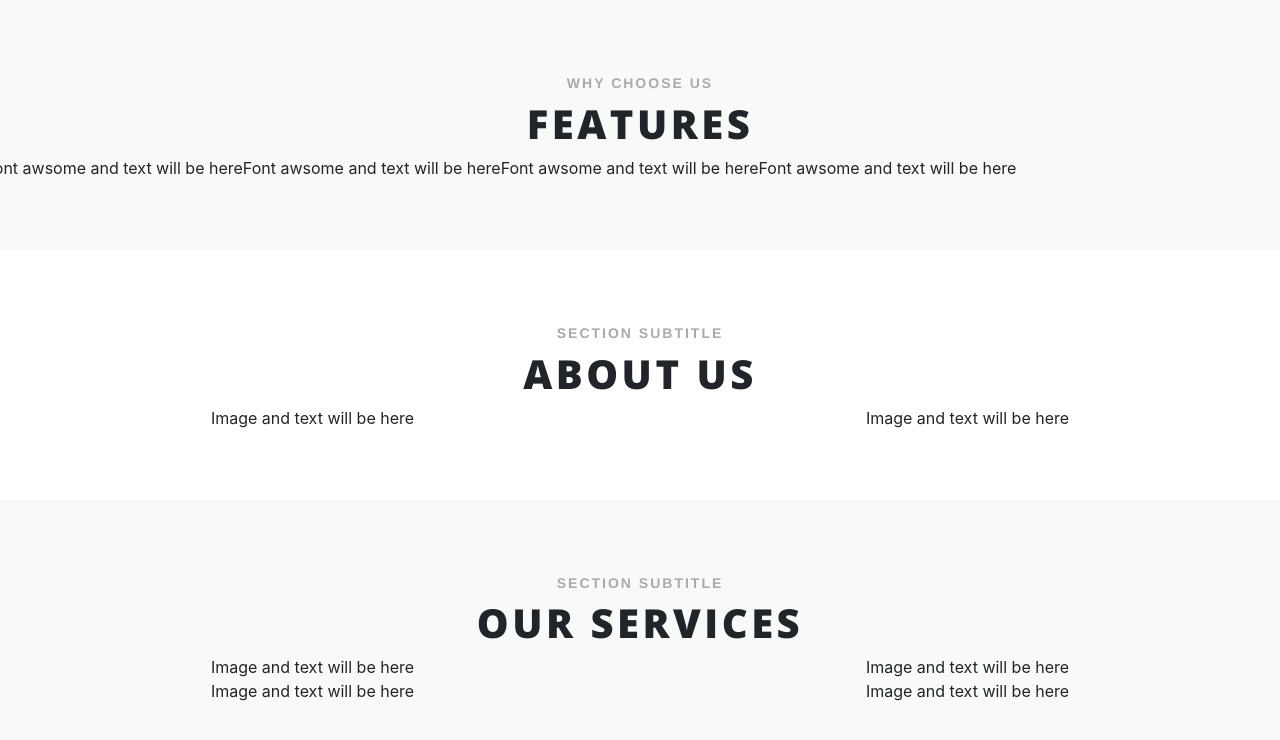
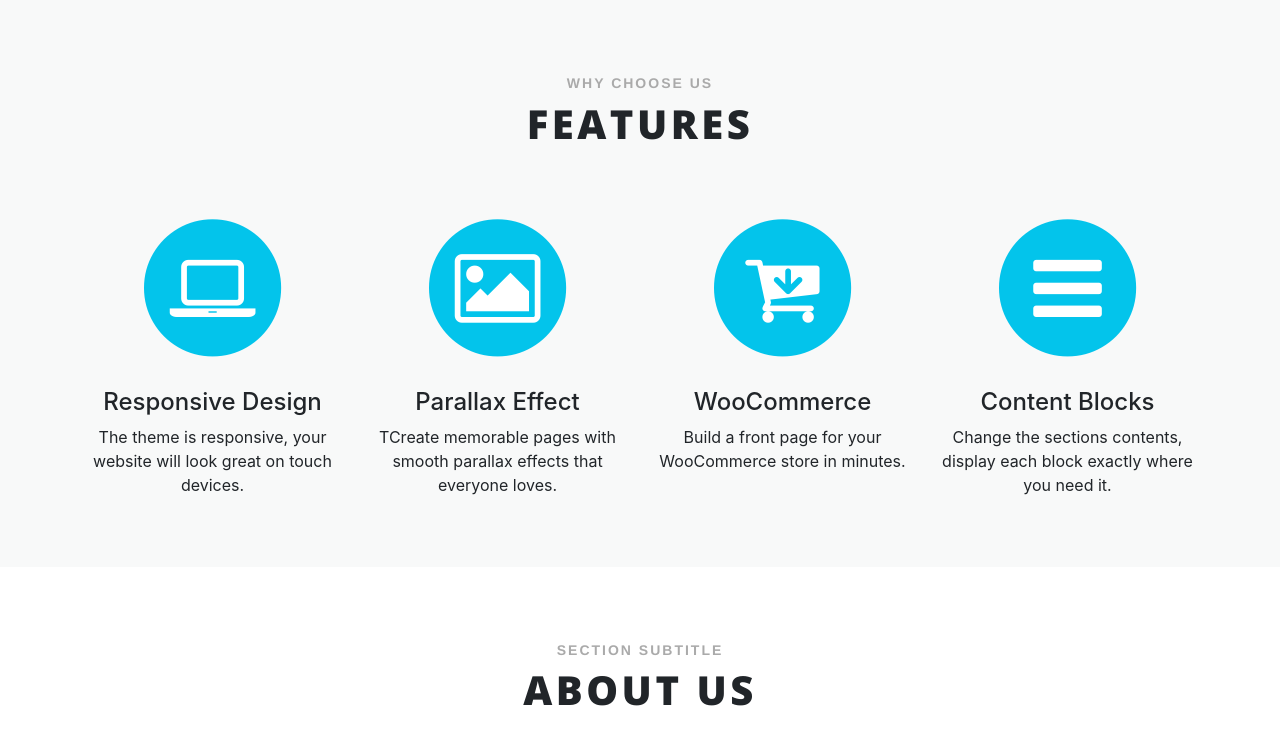
Before and after one commit to immortal-c1903l/final_bootstrap, a plain HTML site: page index.html in a window 1280 px wide. Shown: the part 800-1540 px from the top of the page. Drawn offline with nearby package versions, Linux system fonts and the light colour scheme.

Commit message:
Feature section + Change (text-center) to (Title section) !Note: Caution for Thang

```diff
--- a/index.html
+++ b/index.html
@@ -10,6 +10,7 @@
     <script type="text/javascript" src="script.js"></script>
     <link rel="stylesheet" href="vendor/font-awesome.css">
     <link rel="stylesheet" href="style.css">
+    <link rel="stylesheet" href="css/animate.css">
 
 </head>
 <body>
@@ -63,7 +64,8 @@
 <!--Hùng code tại đây-->
 <div id="features">
     <div class="container-fluid container-padding container-meta">
-        <div class="text-center">
+        <div class="container">
+            <div class="title-section">
                 <div class="col-xs-12">
                     <div class="text-xs-center">
                         <h5 class="text-center subtitle">WHY CHOOSE US</h5>
@@ -71,18 +73,62 @@
                     </div>
                 </div>
             </div>
-        <div class="row items text-xs-center">
+            <div class="row">
+
+                    <div class="features-item col-lg-3 wow slideInUp" >
+                        <div class="features-media">
+                            <span class="fa-stack fa-5x">
+                                <i class="fa fa-circle fa-stack-2x icon-background-default"></i>
+                                <i class="feature-icon fa fa-laptop fa-stack-1x"></i>
+                            </span>
+
+                        </div>
+                        <h4>Responsive Design</h4>
                         <div class="col-xs-3">
-                Font awsome and text will be here
+                            The theme is responsive, your website will look great on touch devices.
                         </div>
+                    </div>
+
+                <div class="features-item col-lg-3 wow slideInUp" >
+                    <div class="features-media">
+                            <span class="fa-stack fa-5x">
+                                <i class="fa fa-circle fa-stack-2x icon-background-default"></i>
+                                <i class="feature-icon fa fa-photo fa-stack-1x"></i>
+                            </span>
+
+                    </div>
+                    <h4>Parallax Effect</h4>
                     <div class="col-xs-3">
-                Font awsome and text will be here
+                        TCreate memorable pages with smooth parallax effects that everyone loves.
                     </div>
+                </div>
+
+                <div class="features-item col-lg-3 wow slideInUp" >
+                    <div class="features-media">
+                            <span class="fa-stack fa-5x">
+                                <i class="fa fa-circle fa-stack-2x icon-background-default"></i>
+                                <i class="feature-icon fa fa-cart-arrow-down fa-stack-1x"></i>
+                            </span>
+
+                    </div>
+                    <h4>WooCommerce</h4>
                     <div class="col-xs-3">
-                Font awsome and text will be here
+                        Build a front page for your WooCommerce store in minutes.
                     </div>
+                </div>
+
+                <div class="features-item col-lg-3 wow slideInUp" >
+                    <div class="features-media">
+                            <span class="fa-stack fa-5x">
+                                <i class="fa fa-circle fa-stack-2x icon-background-default"></i>
+                                <i class="feature-icon fa fa-reorder fa-stack-1x"></i>
+                            </span>
+
+                    </div>
+                    <h4>Content Blocks</h4>
                     <div class="col-xs-3">
-                Font awsome and text will be here
+                        Change the sections contents, display each block exactly where you need it.
+                    </div>
                 </div>
             </div>
     </div>
@@ -91,7 +137,7 @@
 <!--Hùng code tại đây-->
 <div id="about-us">
     <div class="container-fluid container-padding">
-        <div class="text-center">
+        <div class="title-section">
             <div class="col-xs-12">
                 <div class="text-xs-center">
                     <h5 class="text-center subtitle">SECTION SUBTITLE</h5>
@@ -113,7 +159,7 @@
 <!--Phát code tại đây-->
 <div id="services">
     <div class="container-fluid container-padding container-meta">
-        <div class="text-center">
+        <div class="title-section">
             <div class="col-xs-12">
                 <div class="text-xs-center">
                     <h5 class="text-center subtitle">SECTION SUBTITLE</h5>
@@ -150,7 +196,7 @@
 <!--Thắng code tại đây-->
 <div id="gallery">
     <div class="container-fluid container-padding">
-        <div class="text-center">
+        <div class="title-section">
             <div class="col-xs-12">
                 <div class="text-xs-center">
                     <h5 class="text-center subtitle">SECTION SUBTITLE</h5>
@@ -200,7 +246,7 @@
     <div class="jumbotron">
         <div class="narrow">
 
-            <div class="text-center">
+            <div class="title-section">
                 <div class="col-xs-12">
                     <div class="text-xs-center">
                         <h5 class="text-center subtitle">SECTION SUBTITLE</h5>
@@ -281,5 +327,10 @@
     </div>
 </div>
 
+<script src="js/wow.min.js"></script>
+<script>
+    new WOW().init();
+</script>
+
 </body>
 </html>
--- a/style.css
+++ b/style.css
@@ -43,6 +43,10 @@ html,body {
 .text-xs-center{
     text-align: center;
 }
+.title-section{
+    margin-bottom: 60px;
+    text-align: center;
+}
 .subtitle{
     font-family: "Raleway",Helvetica,Arial,sans-serif;
     font-size: 14px;
@@ -61,3 +65,26 @@ html,body {
     position: relative;
     font-weight: 800;
 }
+.features-item{
+    text-align: center;
+
+    visibility: visible;
+}
+.features-icon{
+    color: #fff;
+}
+.features-media{
+    text-align: center;
+    color: #fff;
+    margin-bottom: 20px;
+}
+.icon-background-default {
+    color: #03c4eb;
+}
+.features-media :before :after{
+    box-sizing: inherit;
+}
+.features-media ::selection{
+    background: #000;
+    color: #FFF;
+}
```
Also changed, not shown: bootstrap-4.1.3-dist/js/wow.min.js (added), js/wow.min.js (added). Lines whose indentation alone changed are shown as unchanged.
